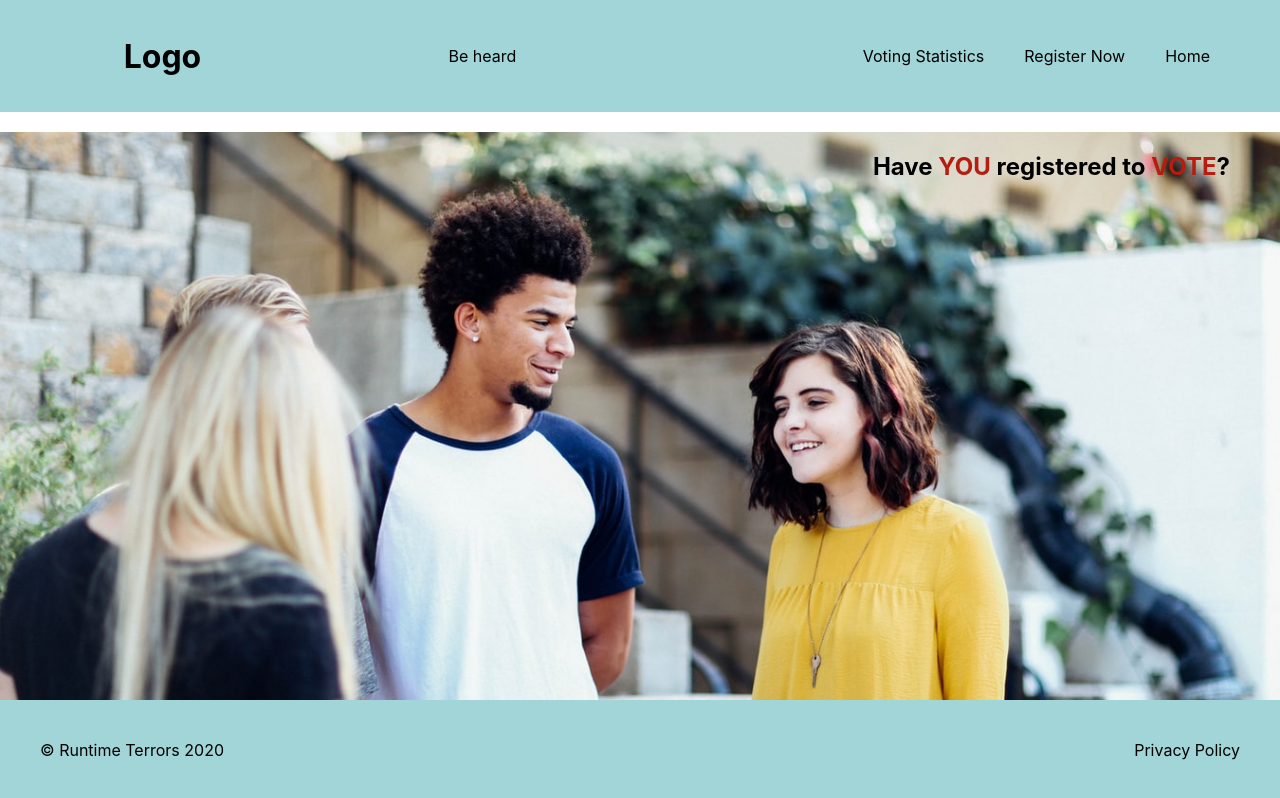
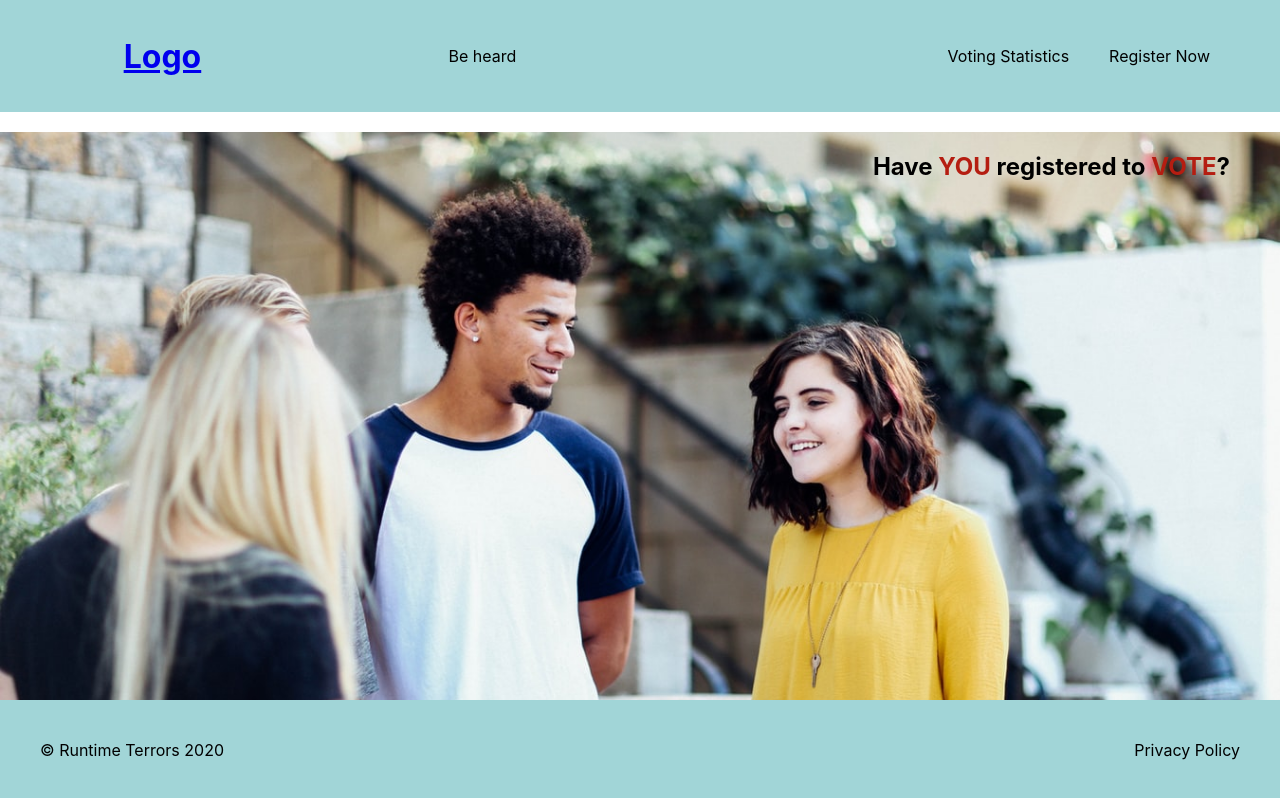
Before and after one commit to mtilda/voting_challenge_client, a React (Create React App) app: page / in a window 1280 px wide. Shown: the top 798 px of the page. Built offline with nearby package versions, Linux system fonts and the light colour scheme.

Commit message:
changed nav bar home links

```diff
--- a/src/App.js
+++ b/src/App.js
@@ -1,6 +1,6 @@
 import React from "react";
 import { Nav } from "./components/Nav/Nav";
-import { HashRouter, Route, Switch } from "react-router-dom";
+import { HashRouter, Route, Switch, Link } from "react-router-dom";
 import { VotingStats } from "./components/VotingStats/VotingStats";
 import { RegisterContainer } from "./components/Register/Register.container";
 import { SpreadingAwareness } from "./components/SpreadingAwareness/SpreadingAwareness";
@@ -13,7 +13,7 @@ function App() {
     <div className="App">
       <header>
         <div className="header-left">
-          <h1>Logo</h1>
+          <Link to="/"><h1>Logo</h1></Link>
           <p>Be heard</p>
         </div>
         <Nav />
--- a/src/components/Nav/Nav.jsx
+++ b/src/components/Nav/Nav.jsx
@@ -10,8 +10,5 @@ export const Nav = () => (
     <Link to="/register" className="nav-link">
       Register Now
     </Link>
-    <Link to="/" className="nav-link">
-     Home
-    </Link>
   </div>
 );
```
Also changed, not shown: src/components/About/About.jsx (added, +9 -0 lines), src/components/About/About.css (added).
